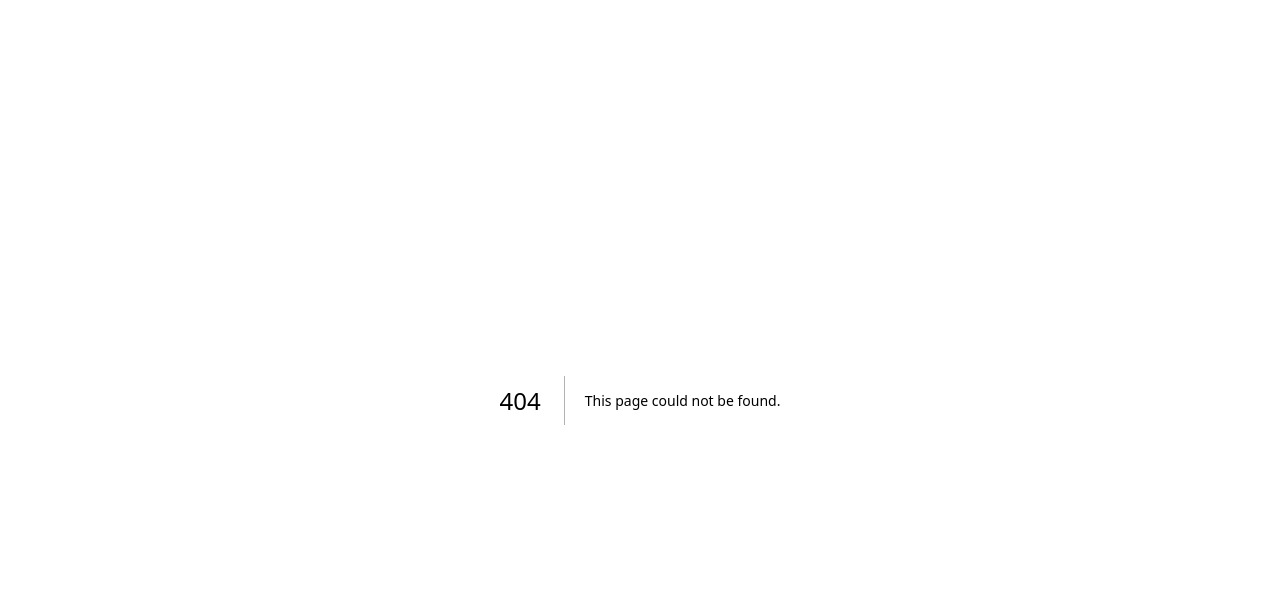
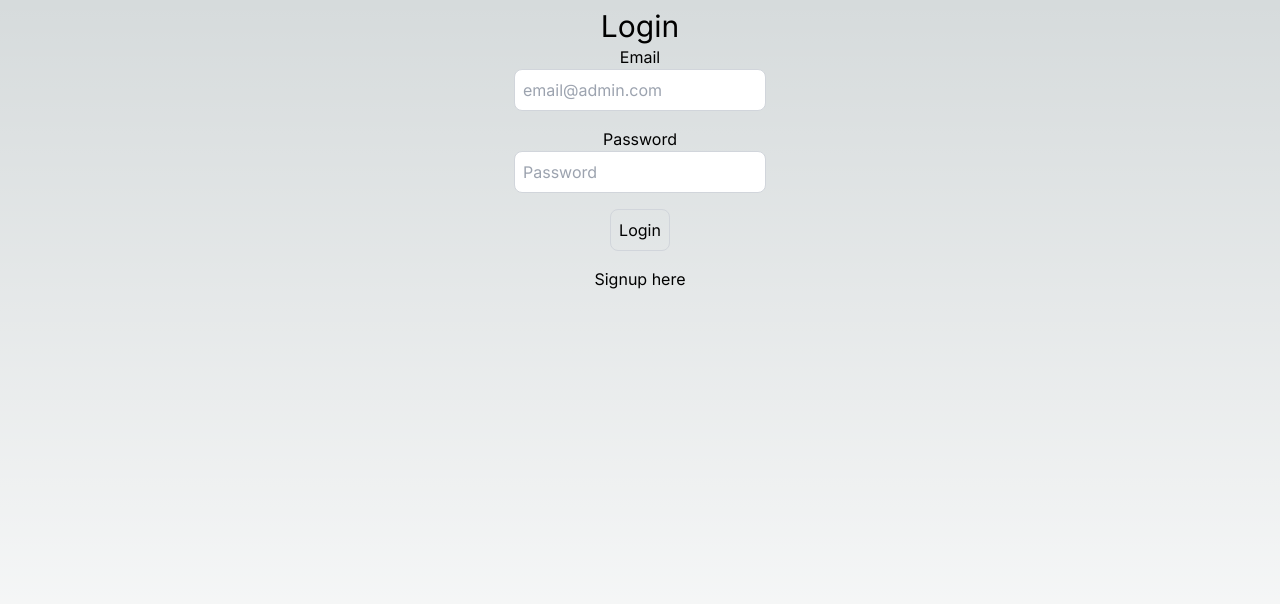
Before and after one commit to piyushpanchal114/next-auth-practice, a Next.js app: page /login in a window 1280 px wide. Before the commit this address had no page. Shown: the top 604 px of the page. Built offline with nearby package versions, Linux system fonts and the light colour scheme.

Commit message:
Login Page Created

```diff
--- /dev/null
+++ b/src/app/login/page.tsx
@@ -0,0 +1,46 @@
+"use client";
+import Link from "next/link";
+import React, { useState } from "react";
+import { useRouter } from "next/navigation";
+import { axios } from "axios";
+
+export default function LoginPage() {
+  const [user, setUser] = React.useState({
+    email: "",
+    password: "",
+  });
+
+  const onLogin = async () => {};
+
+  return (
+    <div className="flex flex-col items-center justify-enter min-h-screen py-2">
+      <h1 className="text-3xl">Login</h1>
+      <hr />
+      <label htmlFor="email">Email</label>
+      <input
+        className="p-2 border border-gray-300 rounded-lg mb-4 focus:outline-none focus:border-gray-600"
+        type="email"
+        id="email"
+        value={user.email}
+        onChange={(e) => setUser({ ...user, email: e.target.value })}
+        placeholder="email@admin.com"
+      />
+      <label htmlFor="password">Password</label>
+      <input
+        className="p-2 border border-gray-300 rounded-lg mb-4 focus:outline-none focus:border-gray-600"
+        type="password"
+        id="password"
+        value={user.password}
+        onChange={(e) => setUser({ ...user, password: e.target.value })}
+        placeholder="Password"
+      />
+      <button
+        onClick={onLogin}
+        className="p-2 border border-gray-300 rounded-lg mb-4 focus:outline-none focus:border-gray-600"
+      >
+        Login
+      </button>
+      <Link href="/signup">Signup here</Link>
+    </div>
+  );
+}
```
